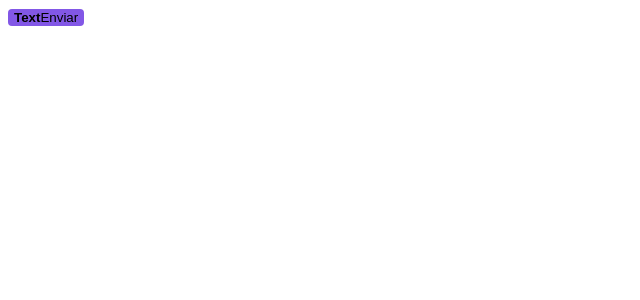
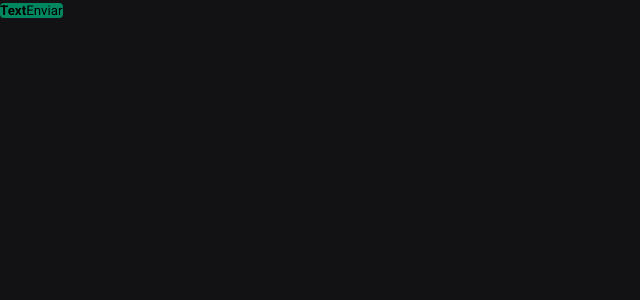
Before and after one commit to GabrielFerlima/ignite-shop, a Next.js app: page / in a window 1280 px wide. Shown: the top 300 px of the page, without its empty margins (0-640 px from the left). Built offline with nearby package versions, Linux system fonts and the light colour scheme.

Commit message:
configurando global-styles

```diff
--- a/src/pages/_app.tsx
+++ b/src/pages/_app.tsx
@@ -1,6 +1,9 @@
+import { AppProps } from "next/app"
+import { globalStyles } from "../styles/global"
 
-function MyApp({ Component, pageProps }) {
+globalStyles()
+
+export default function App({ Component, pageProps }: AppProps ){
+
   return <Component {...pageProps} />
 }
-
-export default MyApp
--- a/src/pages/index.tsx
+++ b/src/pages/index.tsx
@@ -1,7 +1,7 @@
 import {styled} from '../styles'
 
 const Button = styled('button', {
-  backgroundColor: '$rocketseat',
+  backgroundColor: '$green500',
   borderRadius: 4,
   border: 0,
   padding: '4p 8px',
--- /dev/null
+++ b/src/styles/global.ts
@@ -0,0 +1,19 @@
+import { globalCss } from ".";
+
+export const globalStyles = globalCss({
+    '*': {
+        margin: 0,
+        padding: 0,
+    },
+
+    body: {
+        backgroundColor: '$gray900',
+        color: '$gray100',
+        '-webkit-font-smoothing': 'antialiased',
+    },
+
+    'body, input, textarea, button': {
+        fontFamily: 'Roboto',
+        fontWeight: 400,
+    }
+})
--- a/src/styles/index.ts
+++ b/src/styles/index.ts
@@ -13,7 +13,17 @@
 } = createStitches({
     theme: {
         colors: {
-            rocketseat: '#8257e6'
+           white: '#FFF',
+
+           gray900: '#121214',
+           gray800: '#202024',
+           gray300: '#c4c4cc',
+           gray100: '#e1e1e6',
+
+           green500: '#00875f',
+           green300: '#00b37e',
+
+
         }
     }
 })
```
